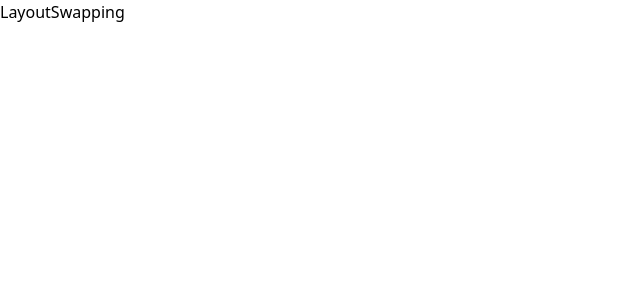
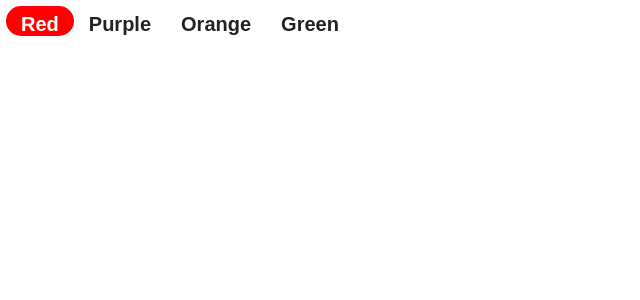
Before and after one commit to sudhanshuDongre24/react-motion, a React (Vite) app: page / in a window 1280 px wide. Shown: the top 300 px of the page, without its empty margins (0-640 px from the left). Built offline with nearby package versions, Linux system fonts and the light colour scheme.

Commit message:
add LayoutSwapping example

```diff
--- a/src/examples/LayoutSwapping.tsx
+++ b/src/examples/LayoutSwapping.tsx
@@ -1,4 +1,5 @@
-import React from "react";
+import React, { useState } from "react";
+import { motion } from "motion/react";
 
 const tabs = [
   { name: "Red", color: "#f00" },
@@ -10,7 +11,60 @@ const tabs = [
 const duration = 0.3;
 
 const LayoutSwapping = () => {
-  return <div>LayoutSwapping</div>;
+  const [selected, setSelected] = useState(0);
+
+  const [formerColor, setFormerColor] = useState(tabs[0].color);
+
+  return (
+    <div
+      style={{
+        position: "relative",
+        borderRadius: 21,
+        backgroundColor: "rgb(255,255, 255,0.2)",
+        padding: 6,
+        display: "flex",
+        alignContent: "flex-start",
+        alignItems: "start",
+        justifyContent: "start",
+      }}
+    >
+      {tabs.map(({ name, color }, i) => (
+        <motion.div
+          style={{
+            height: 30,
+            position: "relative",
+            padding: "3px 15px",
+            margin: 0,
+            fontFamily: "sans-serif",
+            fontSize: 20,
+            fontWeight: 700,
+            color: "#222",
+            cursor: "pointer",
+          }}
+          key={i}
+          initial={{ color: i === selected ? "#fff" : "#222" }}
+          animate={{ color: i === selected ? "#fff" : "#222" }}
+          transition={{ duration }}
+          onTap={() => {
+            setFormerColor(tabs[selected].color);
+            setSelected(i);
+          }}
+        >
+          <span className="relative z-[1]">{name}</span>
+
+          {i === selected && (
+            <motion.div
+              className="top-0 left-0 w-full h-full absolute rounded-[15px]"
+              layoutId="selected"
+              initial={{ backgroundColor: formerColor }}
+              animate={{ backgroundColor: color }}
+              transition={{ duration }}
+            />
+          )}
+        </motion.div>
+      ))}
+    </div>
+  );
 };
 
 export default LayoutSwapping;
```
